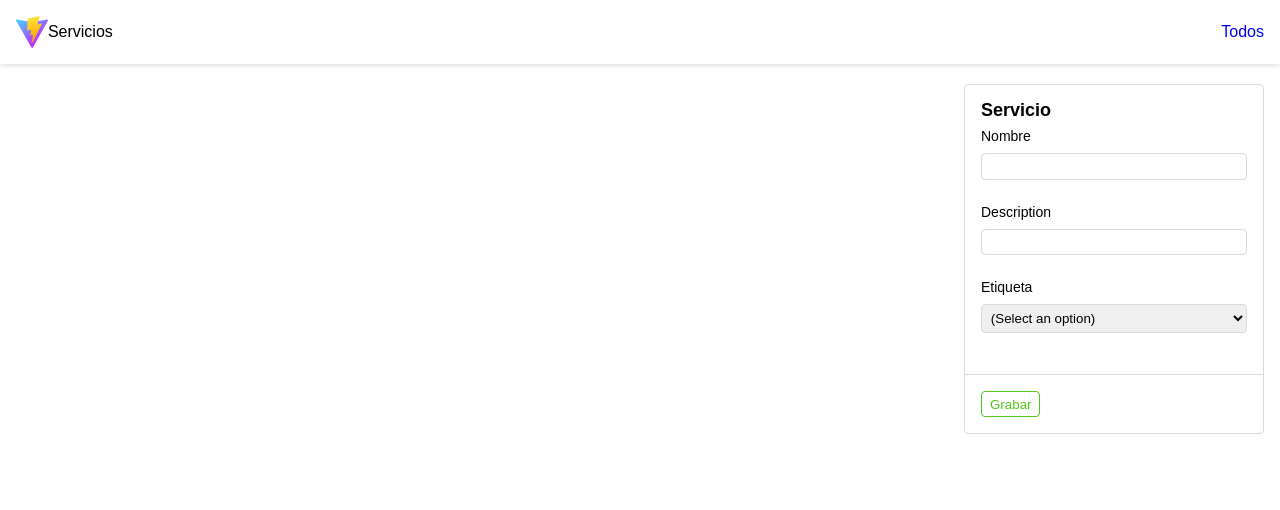
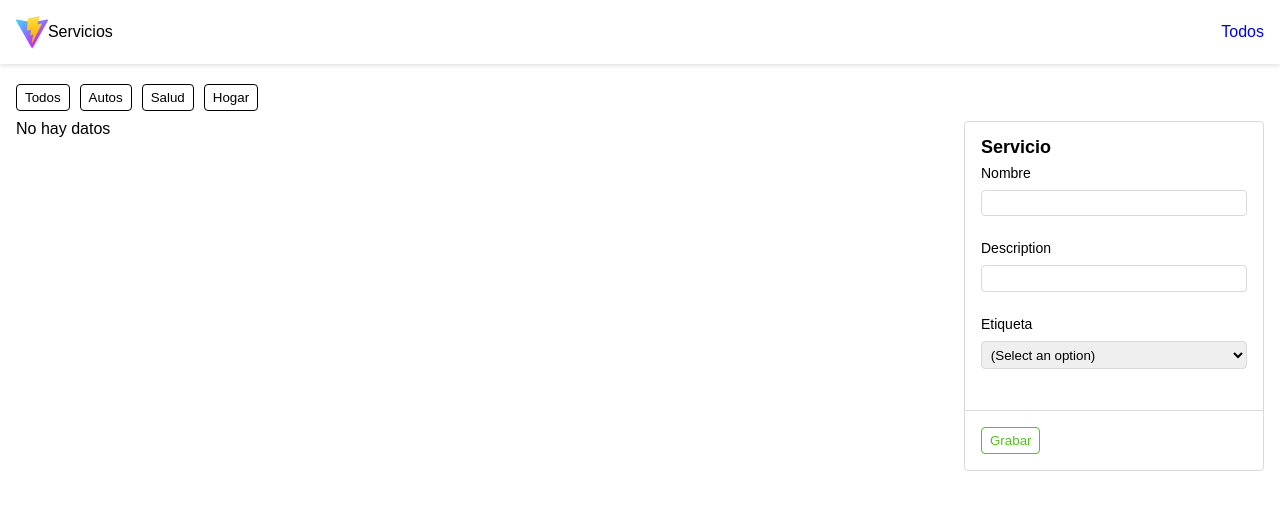
Before and after one commit to Aireck2/solera-challengue, a React (Vite) app: page / in a window 1280 px wide. Shown: the top 510 px of the page. Built offline with nearby package versions, Linux system fonts and the light colour scheme.

Commit message:
chore: add filters to allpage

```diff
--- a/src/pages/AllPage/AllPage.tsx
+++ b/src/pages/AllPage/AllPage.tsx
@@ -1,14 +1,19 @@
+import { useServices } from "@/hooks";
+
 import { ServiceCard } from "./components/ServiceCard";
 import { CreateService } from "./components/Form/CreateService";
-import { useServices } from "@/hooks";
 
 import { ContainerStyled } from "./styles";
+import { ServiceFilters } from "./components/ServiceFilters";
 
 const AllPage = () => {
-  const { listServices } = useServices();
+  const { listServices, setLabelFilter } = useServices();
 
   return (
+    <>
       <ContainerStyled>
+        <ServiceFilters setFilter={setLabelFilter} />
+        <div className="container">
           <section className="list">
             {listServices.map(({ id, name, description, label }) => (
               <ServiceCard
@@ -19,11 +24,14 @@ const AllPage = () => {
                 id={id}
               />
             ))}
+            {!listServices.length ? <>No hay datos</> : null}
           </section>
           <section className="form">
             <CreateService />
           </section>
+        </div>
       </ContainerStyled>
+    </>
   );
 };
 
--- a/src/pages/AllPage/styles.ts
+++ b/src/pages/AllPage/styles.ts
@@ -1,10 +1,12 @@
 import styled from "styled-components";
 
 export const ContainerStyled = styled.div`
-  display: grid;
-  grid-gap: 20px;
-  @media screen and (min-width: 768px) {
-    grid-template-columns: 1fr auto;
+  .container {
+    display: grid;
+    grid-gap: 20px;
+    @media screen and (min-width: 768px) {
+      grid-template-columns: 1fr auto;
+    }
   }
   .list {
     display: grid;
```
Lines whose indentation alone changed are shown as unchanged.
